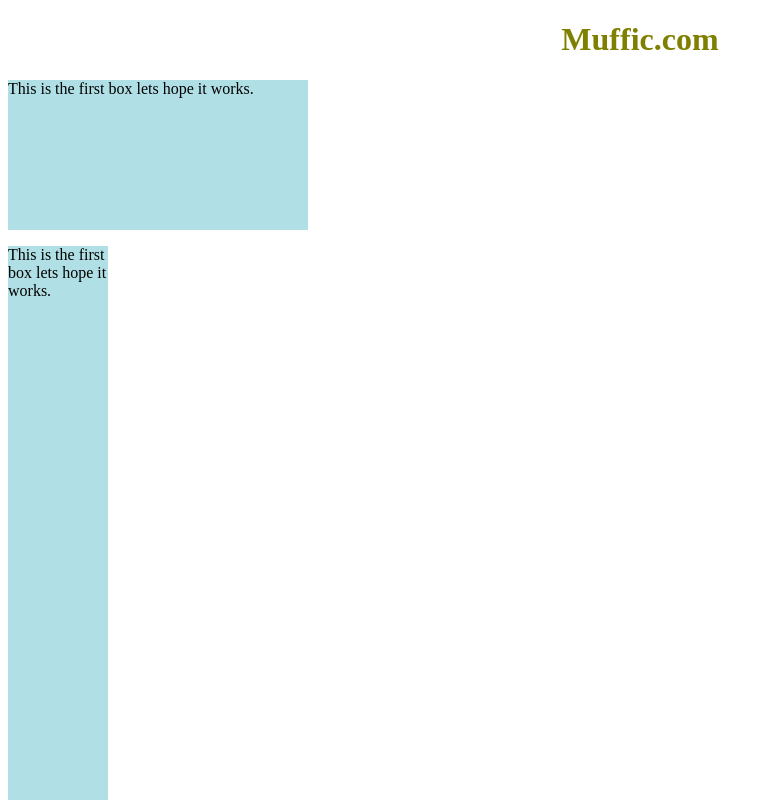
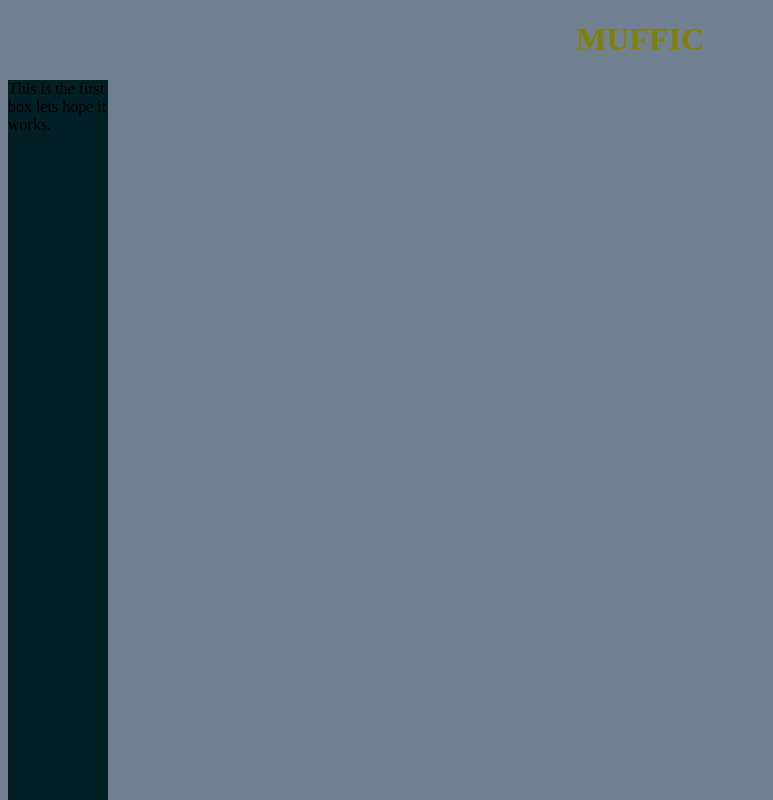
Before and after one commit to rpiez/rpiez.github.io, a plain HTML site: page index.html in a window 1280 px wide. Shown: the top 800 px of the page, without its empty margins (0-773 px from the left). Drawn offline with Linux system fonts and the light colour scheme.

Commit message:
Update index.html

```diff
--- a/index.html
+++ b/index.html
@@ -7,6 +7,9 @@
     <title>MUFFIC</title>
     <meta name="description" content="to fully understand is to not fully understand">
     <style>
+        body {
+            background-color: slategray;
+        }
 
         h1 {
             color:olive;
@@ -16,15 +19,7 @@
         }
 
         .box1 {
-            background-color: powderblue;
-            width: 300px;
-            height: 150px;
-            position: relative; border-left: slategray;
-         }
-
-
-        .box2 {
-                background-color: powderblue;
+                background-color: rgb(2, 32, 36);
                 width: 100px;
                 height: 800px;
             }
@@ -41,7 +36,7 @@
 
 <body>
 
-<h1>Muffic.com
+<h1>MUFFIC
 </h1>
 
 
@@ -52,11 +47,6 @@
 
     </div>
 
-    <div class="box2">
-
-        <p>This is the first box lets hope it works.</p>
-
-    </div>
 
 
 
```
